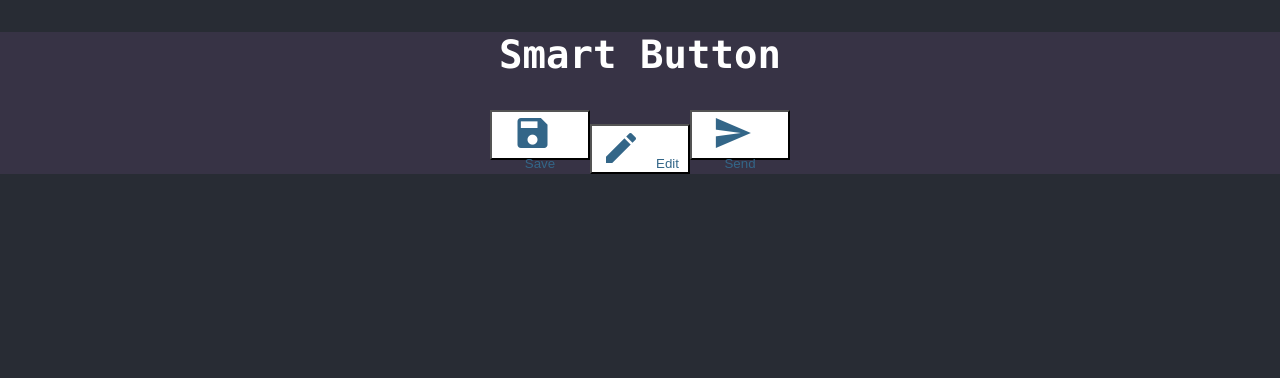
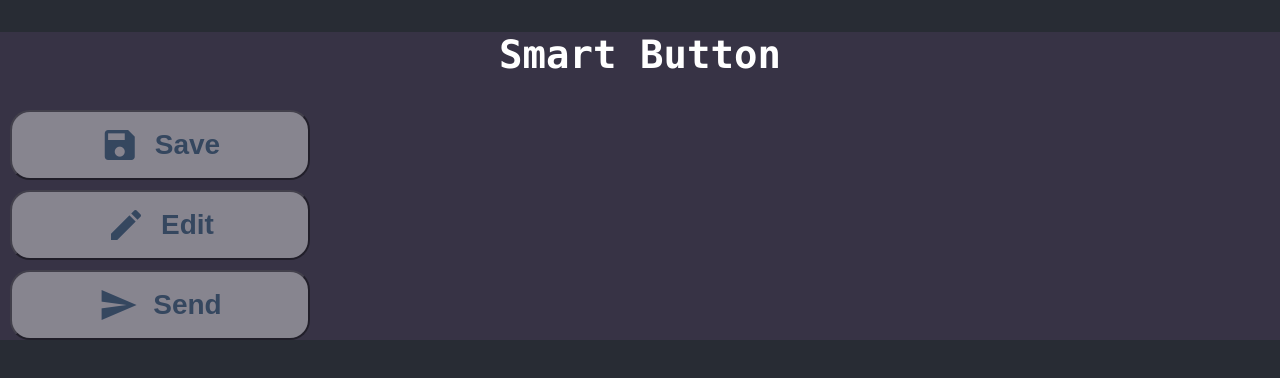
Before and after one commit to tlnkzl/react-smart-button, a React (Create React App) app: page / in a window 1280 px wide. Shown: the top 378 px of the page. Built offline with nearby package versions, Linux system fonts and the light colour scheme.

Commit message:
Added button style and api call fixed

```diff
--- a/src/components/SmartButton.js
+++ b/src/components/SmartButton.js
@@ -3,14 +3,24 @@ import React from 'react';
 const SmartButton = ({ onPress, data }) => {
   let styles = {
     button: {
-      width: '100px',
-      height: '50px',
+      display: 'flex',
+      justifyContent: 'center',
+      alignItems: 'center',
+      width: '300px',
+      height: '70px',
+      borderRadius: '20px',
+      margin: '10px',
+      fontSize: '28px',
+      fontWeight: 'bold',
       color: data.color,
+      textAlign: 'center',
       backgroundColor: data.background,
+      opacity: data.enabled ? '1' : '0.4'
     },
     icon: {
       marginRight: '15px',
       fontSize: '40px',
+      textAlign: 'center',
     },
   };
 
--- a/src/pages/page.js
+++ b/src/pages/page.js
@@ -16,28 +16,45 @@ const getData = async () => {
 };
 
 export default function Page() {
-  const [buttons, setButtons] = useState([]);
+  const [smartButtons, setSmartButtons] = useState([]);
   const [status, setStatus] = useState('');
 
   useEffect(() => {
-    getData().then((apiButtons) => {
-      setButtons(apiButtons);
-    });
+    getSmartButtons();
   }, []);
+
+  async function getSmartButtons() {
+    try {
+      let response = await axios.get('./db.json');
+      if (!response || !response.data) {
+        return;
+      }
+      let buttons = response.data.buttons;
+      setSmartButtons(buttons);
+    } catch (error) {
+      console.error(error);
+    }
+  }
 
   async function smartButtonPressed(item) {
     let counter = item.counter ? ++item.counter : 1;
     item.counter = counter;
-    let arr = buttons;
-    setButtons(arr);
+    let arr = smartButtons;
+    setSmartButtons(arr);
     setStatus(`${item.label} click counter : ${counter}`);
   }
 
   return (
     <div>
       <h2> Smart Button </h2>
-      {buttons.map((item, index) => (
-        <SmartButton key={index} onPress={() => { smartButtonPressed(item)}} data={item} />
+      {smartButtons.map((item, index) => (
+        <SmartButton
+          key={index}
+          onPress={() => {
+            smartButtonPressed(item);
+          }}
+          data={item}
+        />
       ))}
       <h3>{status}</h3>
     </div>
```
